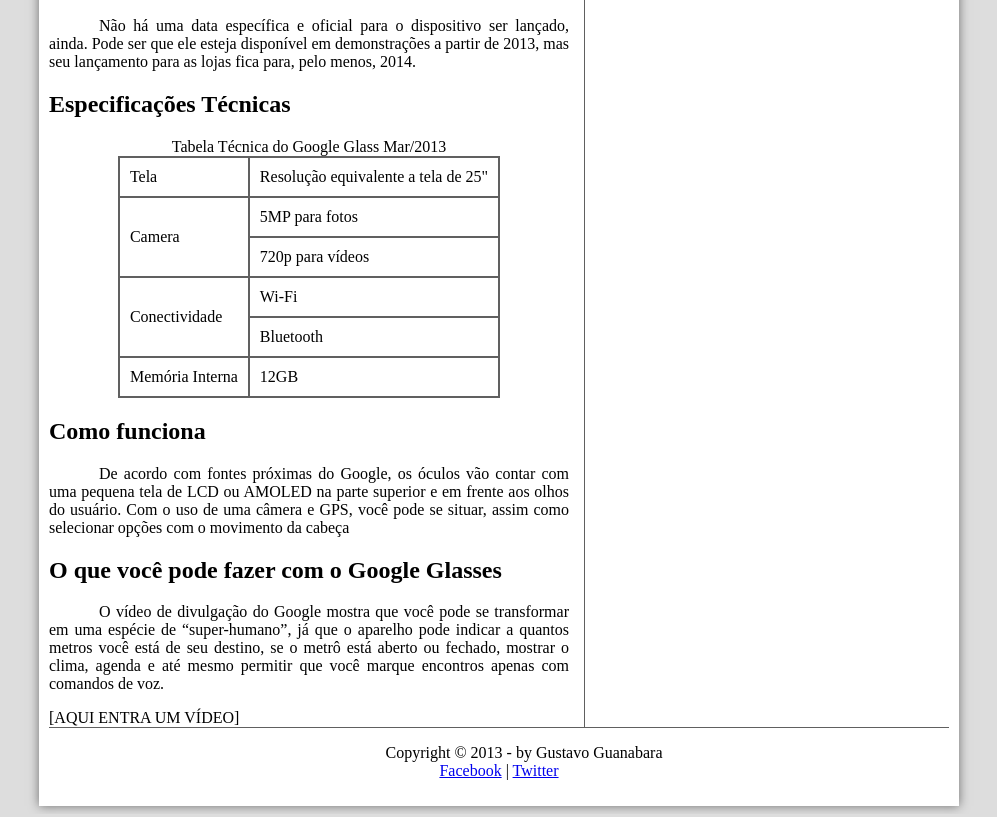
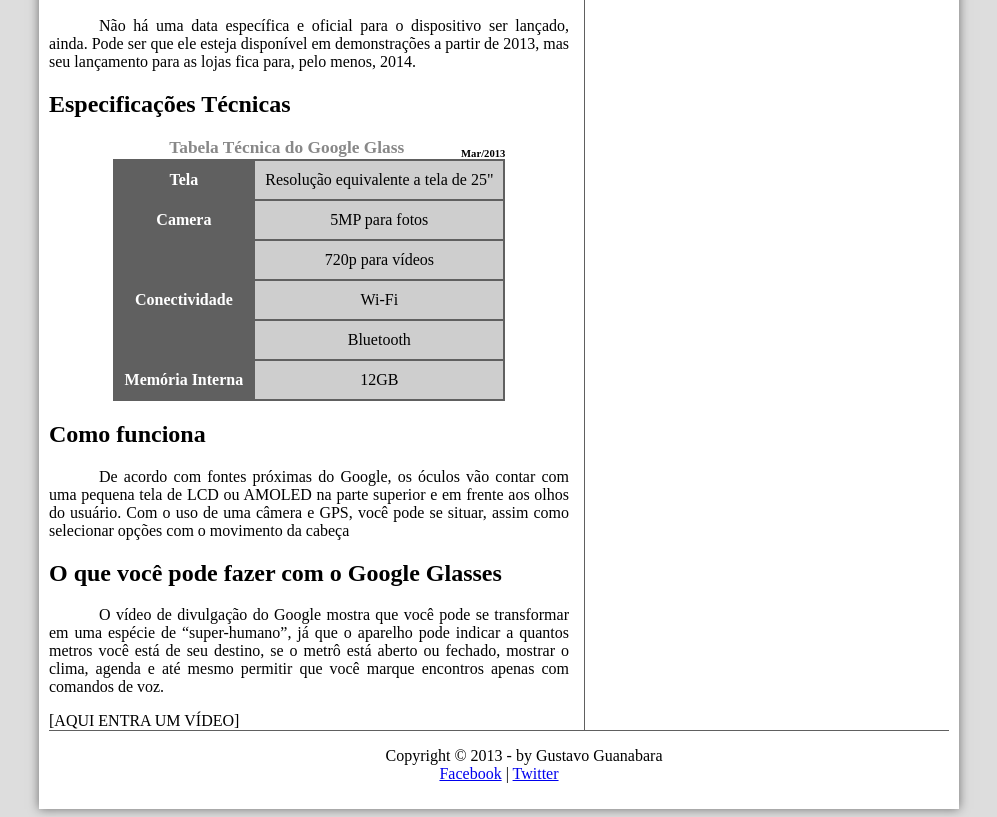
Before and after one commit to MacriFabiane/Projeto_Google_Glass, a plain HTML site: page index.html in a window 1280 px wide. Shown: the part 881-1698 px from the top of the page, without its empty margins (141-1138 px from the left). Drawn offline with Linux system fonts and the light colour scheme.

Commit message:
table style configuration

```diff
--- a/_css/estilo.css
+++ b/_css/estilo.css
@@ -143,7 +143,34 @@ table#tabelaespec{
 table#tabelaespec td{
     border: 1px solid #606060;
     padding: 10px;
+    text-align: center;
     vertical-align: middle;
+}
+
+table#tabelaespec td.ce{
+    color: #ffffff;
+    background-color: #606060;
+    vertical-align: top;
+
+    font-weight: bold;
+}
+
+table#tabelaespec td.cd{
+    background-color: #cecece;
+
+}
+table#tabelaespec caption{
+    color: #888888;
+    font-size: 13pt;
+    font-weight: bolder;
+}
+
+table#tabelaespec span{
+    display: block;
+    float: right;
+    color: #000000;
+    font-size: 8pt;
+    margin-top: 10px;
 }
 
 aside#lateral{ /*ASIDE->CONTEUDOS PERIFERICOS RELACIONADOS AO ARTIGO PRINCIPAL(SECTION)*/
--- a/index.html
+++ b/index.html
@@ -55,14 +55,13 @@
 
      <h1> Especificações Técnicas</h1>
         <table id="tabelaespec">
-       <caption> Tabela Técnica do Google Glass Mar/2013</caption>
+       <caption> Tabela Técnica do Google Glass <span>Mar/2013</span></caption>
 
-        <tr><td>Tela</td> <td>Resolução equivalente a tela de 25"</td></tr>
-        <tr><td rowspan="2">Camera</td> <td> 5MP para fotos </td></tr>                                       <!- rowspan expande linhas colspan expande a coluna ->
-        <tr><td>720p para vídeos</td></tr>
-       <tr><td rowspan="2">Conectividade</td> <td>Wi-Fi</td></tr>
-       <tr><td>Bluetooth</td></tr>
-       <tr><td> Memória Interna</td> <td> 12GB</td></tr>
+        <tr><td class="ce">Tela</td> <td class="cd">Resolução equivalente a tela de 25"</td></tr>
+        <tr><td rowspan="2" class="ce">Camera</td> <td class="cd"> 5MP para fotos </td></tr>                                       <!- rowspan expande linhas colspan expande a coluna ->
+        <tr><td class="cd">720p para vídeos</td></tr>
+       <tr><td rowspan="2" class="ce">Conectividade</td> <td class="cd">Wi-Fi</td></tr> <tr><td class="cd">Bluetooth</td></tr>
+       <tr><td class="ce"> Memória Interna</td> <td class="cd"> 12GB</td></tr>
          </table>
 
         <h1>Como funciona</h1>
```
